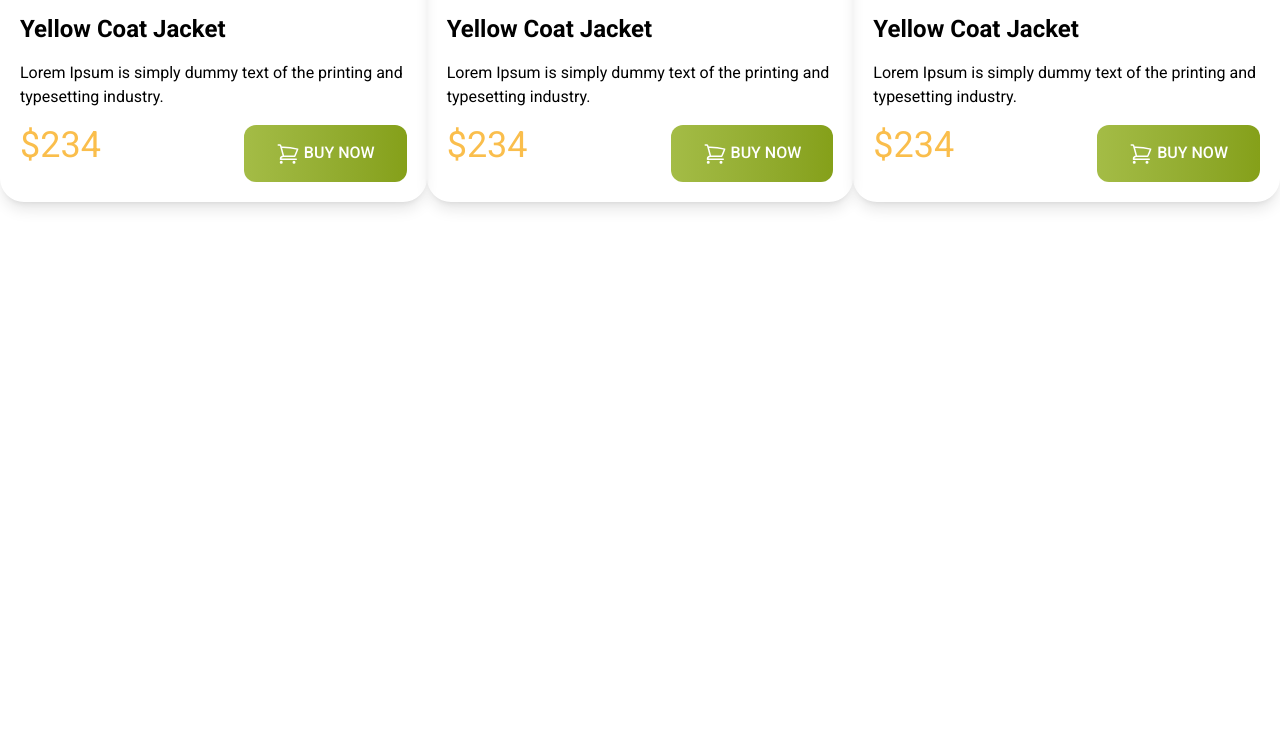
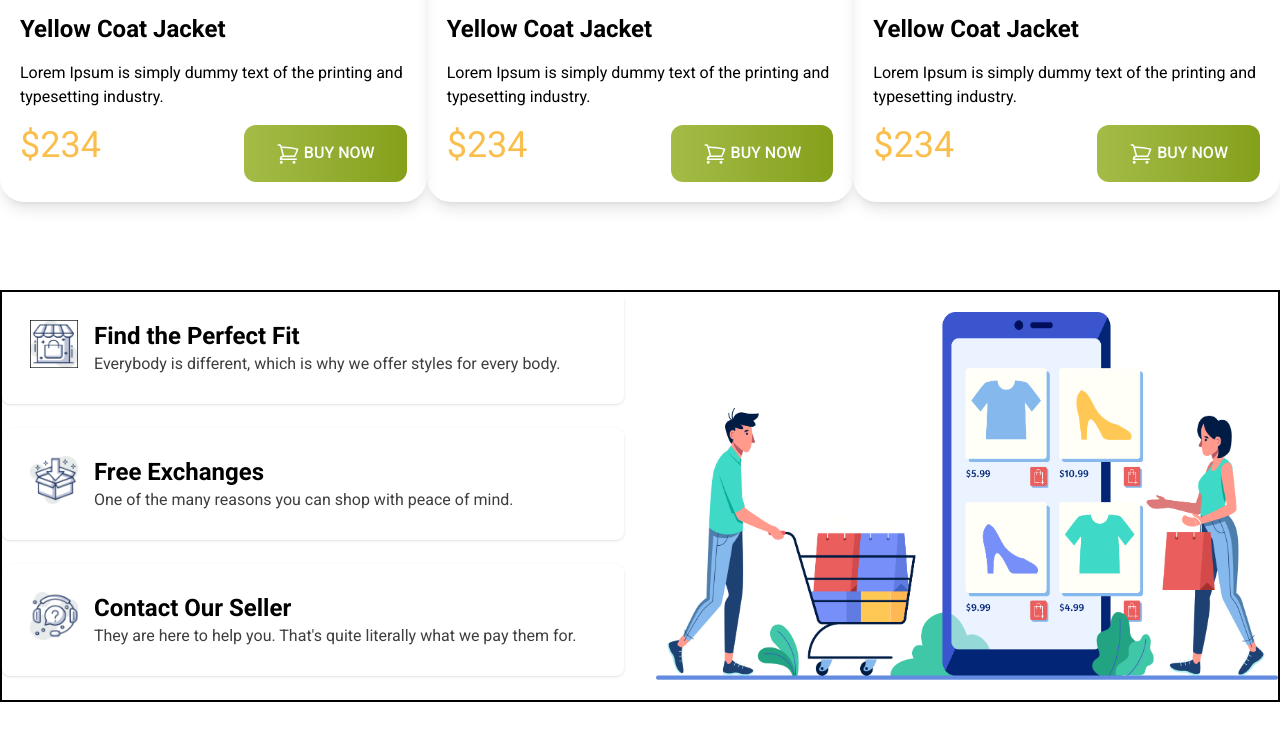
Before and after one commit to zingrin/penguin-fashion-resource, a plain HTML site: page index.html in a window 1280 px wide. Shown: the part 1796-2536 px from the top of the page. Before the commit the page ends 2046 px from the top, so only its background shows below. Drawn offline with nearby package versions, Linux system fonts and the light colour scheme.

Commit message:
added footer section

```diff
--- a/index.html
+++ b/index.html
@@ -177,14 +177,37 @@
      </div>
  </section>
     </main>
-    <footer>
+    <!-- footer section -->
+    <footer class="my-12 flex items-center	max-w-7xl mx-auto gap-8 mt-22 border-2 flex-col-reverse md:flex-row	">
+<div class="flex-1 md:items-center md:justify-around">
+<div class="p-7 shadow-sm rounded-lg lg:flex gap-4	mb-6">
+    <img class="size-12" src="./image 12.png" alt="">
 <div>
-<div></div>
-<div></div>
-<div></div>
+    <h2 class="text-2xl font-bold">Find the Perfect Fit</h2>
+    <p class="text-1xl text-[#3E3E3E]">Everybody is different, which is why we
+        offer styles for every body.</p>
+    </div>
 </div>
-<div>
+<div class="p-7 shadow-sm rounded-lg lg:flex gap-4 mb-6">
+    <img class="size-12" src="./image 13.png" alt="">
+    <div>
+    <h2 class="text-2xl font-bold">Free Exchanges</h2>
+    <p class="text-1xl text-[#3E3E3E]">One of the many reasons you can shop
+        with peace of mind.</p>
+    </div>
+</div>
+<div class="p-7 shadow-sm rounded-lg lg:flex gap-4 mb-6">
+        <img class="size-12	"  src="./image 14 (1).png" alt="">
+    <div>
+        <h2 class="text-2xl font-bold">Contact Our Seller</h2>
 
+        <p class="text-1xl text-[#3E3E3E]">They are here to help you. That's quite
+            literally what we pay them for.</p>
+    </div>
+</div>
+</div>
+<div class="flex-1">
+<img src="./images/shopping.png" alt="">
 </div>
     </footer>
 </body>
```
Also changed, not shown: image 12.png (added), image 13.png (added), image 14 (1).png (added), mobile/icons/bg1.png (deleted), mobile/icons/bg2.png (deleted), mobile/icons/bg3.png (deleted), mobile/icons/box.png (deleted), mobile/icons/house.png (deleted), mobile/icons/logo.png (deleted), mobile/icons/question.png (deleted), mobile/icons/shopping-cart 1.png (deleted).
